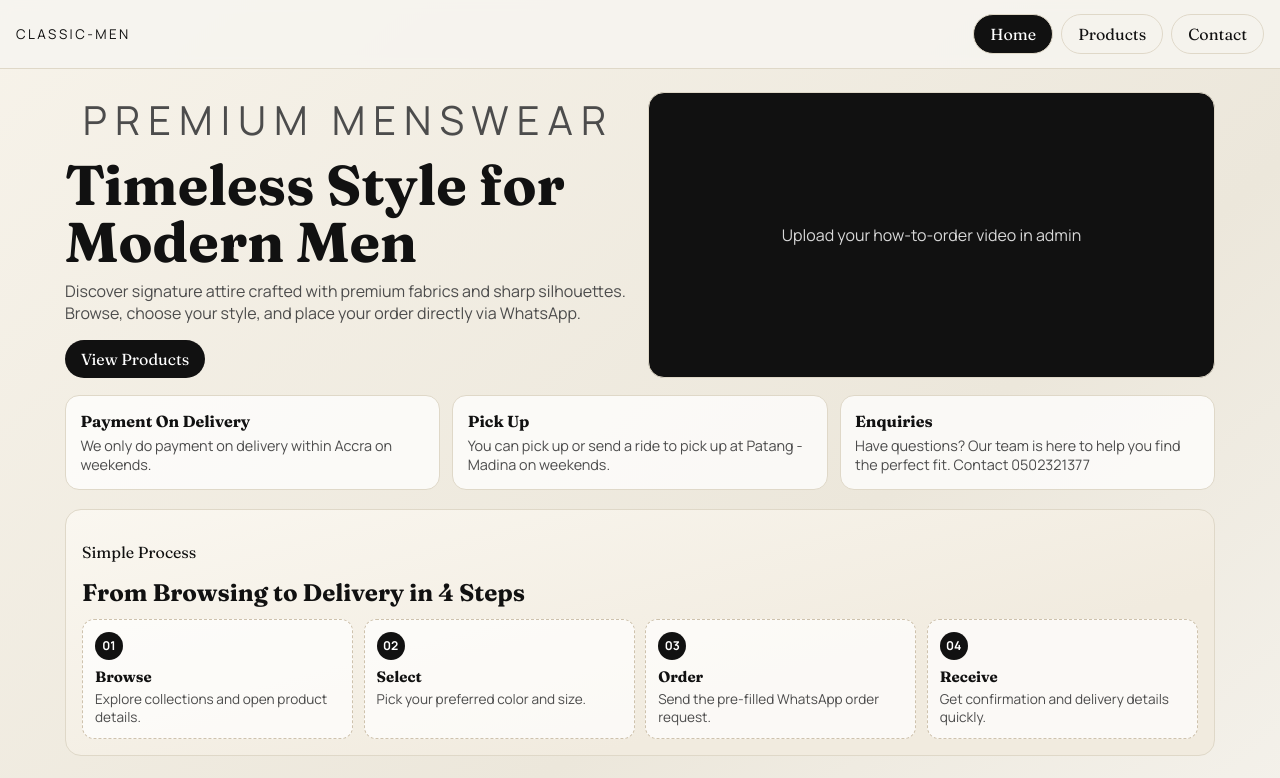
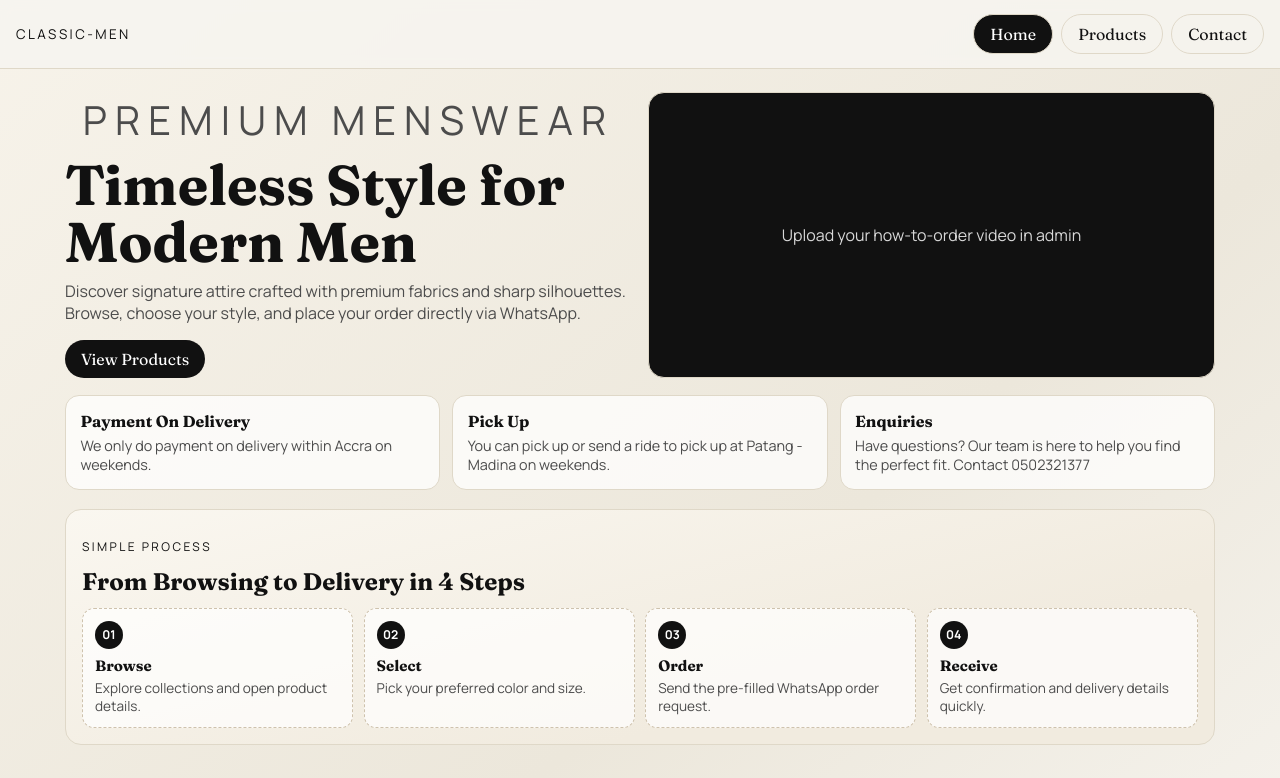
Before and after one commit to kev-69/classic-men, a React (Vite) app in the folder client/: page / in a window 1280 px wide. Shown: the top 778 px of the page. Built offline with nearby package versions, Linux system fonts and the light colour scheme; no server answers.

Commit message:
fix: add styling for "eyebro" class in App.css

```diff
--- a/client/src/App.css
+++ b/client/src/App.css
@@ -133,6 +133,13 @@ button.ghost {
   letter-spacing: 0.2em;
   font-size: 2.5rem;
   text-align: center;
+}
+
+.eyebro {
+  font-family: "Manrope", "Segoe UI", sans-serif;
+  text-transform: uppercase;
+  letter-spacing: 0.2em;
+  font-size: 0.75rem;
 }
 
 .hero-actions {
```
